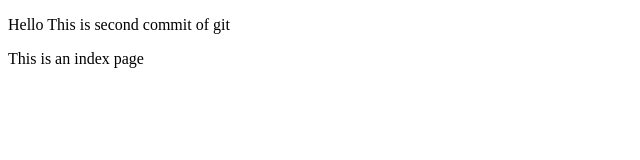
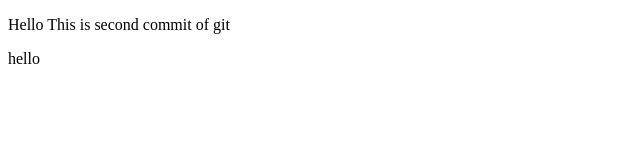
Before and after one commit to Vishvashh/splitmate, a plain HTML site: page index.html in a window 1280 px wide. Shown: the full height of the page, 0-640 px from the left. Drawn offline with Linux system fonts and the light colour scheme.

Commit message:
Testing of commmit

```diff
--- a/index.html
+++ b/index.html
@@ -7,6 +7,6 @@
 </head>
 <body>
     <p>Hello This is second commit of git</p>
-    <p>This is an index page</p>
+    <p>hello</p>
 </body>
 </html>
```
